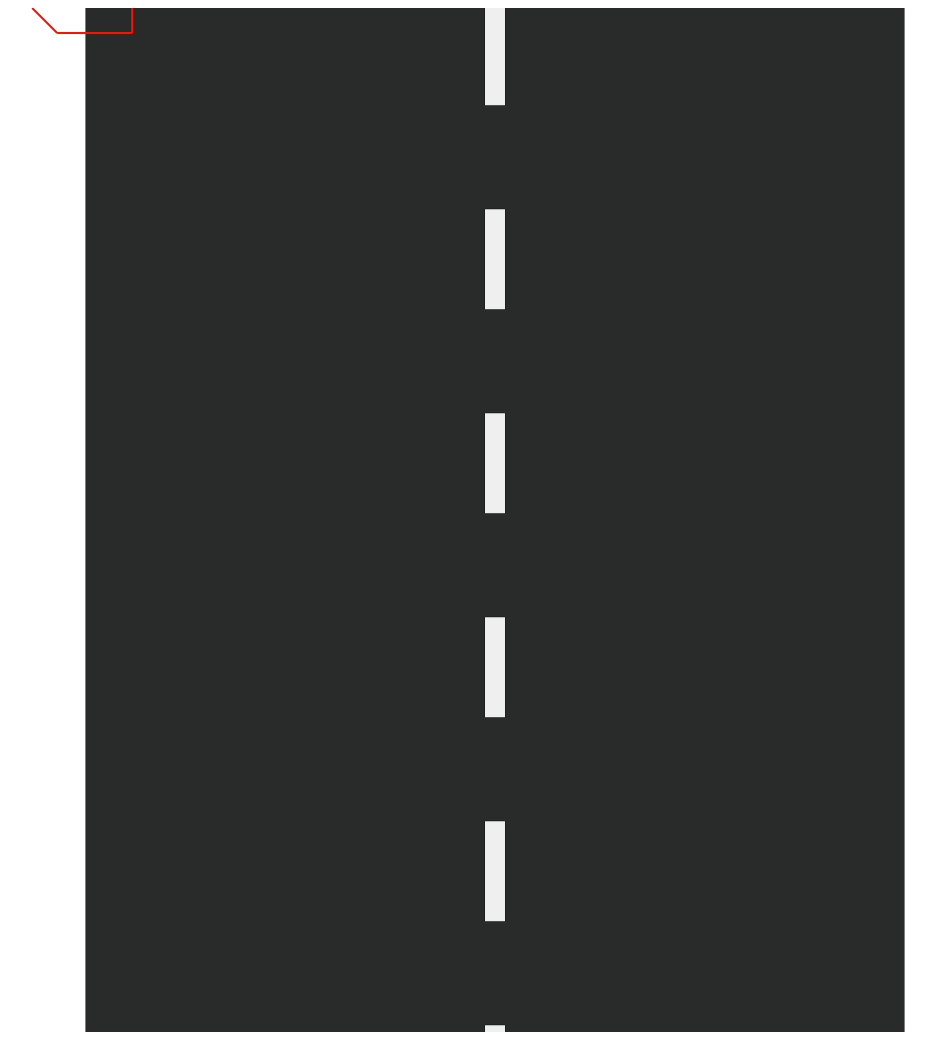
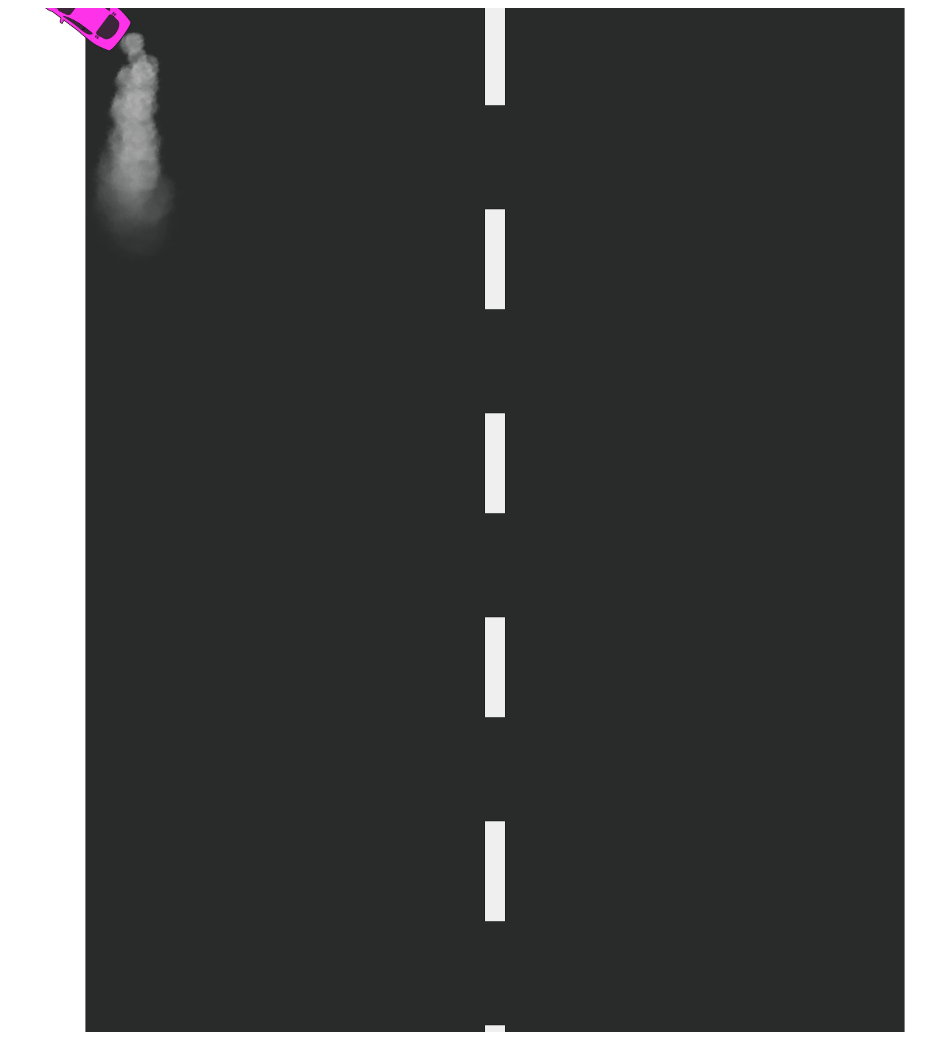
Before and after one commit to DmitryMI/WebRacing, a plain HTML site: page index.html in a window 1280 px wide. Shown: the whole page, without its empty margins (25-961 px from the left). Drawn offline with Linux system fonts and the light colour scheme.

Commit message:
Smoke particles implemented

```diff
--- a/engine/Components/BoxCollider.js
+++ b/engine/Components/BoxCollider.js
@@ -71,7 +71,7 @@ class BoxCollider extends ActorComponent
     on_collision_enter(other_collider_component)
     {
         this.collision_enter_event_handlers.forEach(element => {
-            element(this, other_collider_component)
+            element(other_collider_component)
         });
 
         if(this.debug_utils == null)
@@ -80,7 +80,7 @@ class BoxCollider extends ActorComponent
         }
         else
         {
-            this.debug_utils.draw_debug_box(this.get_translated_collider(), '#ff0000', 2, 0.5)
+            //this.debug_utils.draw_debug_box(this.get_translated_collider(), '#ff0000', 2, 0.5)
         }
     }
 
@@ -90,7 +90,7 @@ class BoxCollider extends ActorComponent
             element(this, other_collider_component)
         });
 
-        this.debug_utils?.draw_debug_box(this.get_translated_collider(), '#00ff00', 2, 0.5)
+        //this.debug_utils?.draw_debug_box(this.get_translated_collider(), '#00ff00', 2, 0.5)
     }
 
     on_collision_stay(other_collider_component)
@@ -99,6 +99,6 @@ class BoxCollider extends ActorComponent
             element(this, other_collider_component)
         });
 
-        this.debug_utils?.draw_debug_box(this.get_translated_collider(), '#ffff00', 2)
+        //this.debug_utils?.draw_debug_box(this.get_translated_collider(), '#ffff00', 2)
     }
 }
--- a/engine/Vector2D.js
+++ b/engine/Vector2D.js
@@ -109,8 +109,8 @@ class Vector2D
     {
         let cos = Math.cos(angle_rad)
         let sin = Math.sin(angle_rad)
-        let x = cos * this.x - sin * this.y
-        let y = sin * this.x + cos * this.y
+        let x = this.x * cos - this.y * sin
+        let y = this.x * sin + this.y * cos
 
         this.x = x
         this.y = y
@@ -122,11 +122,11 @@ class Vector2D
         let y = this.y - point.y
         let cos = Math.cos(angle_rad)
         let sin = Math.sin(angle_rad)
-        x = cos * x - sin * y
-        y = sin * x + cos * y
+        let nx = cos * x - sin * y
+        let ny = sin * x + cos * y
 
-        this.x = x
-        this.y = y
+        this.x = nx + point.x
+        this.y = ny + point.y
     }
 
     static angle_between_vectors(a, b)
--- a/engine/drawables/DrawableImage.js
+++ b/engine/drawables/DrawableImage.js
@@ -8,8 +8,19 @@ class DrawableImage extends Drawable
         this.rotation = rotation
         this.width = width
         this.height = height
+        this._alpha = 1
 
         this.scale = Vector2D.identity()
+    }
+
+    get alpha()
+    {
+        return this._alpha
+    }
+
+    set alpha(value)
+    {
+        this._alpha = value
     }
 
     render(ctx)
@@ -19,9 +30,22 @@ class DrawableImage extends Drawable
         let x = this.location.x
         let y = this.location.y
 
-        let xShifted = x - this.width / 2
-        let yShifted = y - this.height / 2
+        let width = this.width * this.scale.x
+        let height = this.height * this.scale.y
 
-        ctx.drawImage(this.image, xShifted, yShifted, this.width, this.height)
+        let xShifted = x - width / 2
+        let yShifted = y - height / 2
+
+        ctx.translate(this.location.x, this.location.y)
+        ctx.rotate(this.rotation)
+        ctx.translate(-this.location.x, -this.location.y)
+
+        ctx.globalAlpha = this.alpha;
+        ctx.drawImage(this.image, xShifted, yShifted, width, height)
+        ctx.globalAlpha = 1.0;
+
+        ctx.translate(this.location.x, this.location.y)
+        ctx.rotate(-this.rotation)
+        ctx.translate(-this.location.x, -this.location.y)
     }
 }
--- a/engine/utils/DebugUtils.js
+++ b/engine/utils/DebugUtils.js
@@ -53,9 +53,9 @@ class DebugUtils
         }
     }
 
-    draw_debug_line(from, to, style, width)
+    draw_debug_line(from, to, style, width, persistance_seconds=-1)
     {
-        points = [from, to]
+        let points = [from, to]
         this.draw_debug_shape(points, style, width, persistance_seconds)
     }
 
--- a/engine/utils/MathUtils.js
+++ b/engine/utils/MathUtils.js
@@ -46,3 +46,8 @@ function unwind_angle(angle)
 
     return angle
 }
+
+function lerp(a, b, alpha)
+{
+    return a + (b - a) * alpha
+}
--- a/game/Car.js
+++ b/game/Car.js
@@ -11,10 +11,30 @@ class Car extends Pawn
         this.maximum_angular_speed = 0.05
 
         this.drawable = this.create_drawable()
-        this.add_component(this.create_collider())
+        this.collider = this.create_collider()
+        this.collider.add_collision_enter_event_handler((other_collider)=>this.on_collision_enter(other_collider))
+        this.add_component(this.collider)
+
+        this.smoke_spawn_period = 0.01
+
+        this.next_smoke_particle_time = this.smoke_spawn_period
     }
 
+    static image_instance = null
+
     create_drawable()
+    {
+        if (Car.image_instance == null)
+        {
+            Car.image_instance = new Image()
+            Car.image_instance.src = 'images/Car.png';
+        }
+
+        let drawable = new DrawableImage(Car.image_instance, this.location, this.rotation, 100, 50, 20)
+        return drawable
+    }
+
+    create_drawable_debug()
     {
         let width = 100
         let height = 50
@@ -42,9 +62,19 @@ class Car extends Pawn
         let input = this.game_instance.input
         let mouse_pos = input.mouse_position
 
-        let face_target = new Vector2D(mouse_pos.x, 0)
+        let x_diff = mouse_pos.x - this.location.x
+        let y_diff = mouse_pos.y - this.location.y
 
-        let car_target = Vector2D.subv(face_target, this.location)
+        let mouse_direction = new Vector2D(x_diff, y_diff)
+        mouse_direction.normalize()
+
+        let face_target_x = mouse_direction.x * this.maximum_speed
+        let face_target_y = mouse_direction.y * this.maximum_speed - WebRacingGameController.road_vertical_speed
+
+        //let face_target_x = this.location.x
+        let face_target = new Vector2D(face_target_x, face_target_y)
+
+        //this.debug_utils.draw_debug_line(this.location, Vector2D.addv(this.location, face_target), "#ff0000", 2)
 
         let car_mouse = Vector2D.subv(mouse_pos, this.location)
         let direction_car_mouse_length = car_mouse.length
@@ -54,7 +84,7 @@ class Car extends Pawn
 
         if(direction_car_mouse_length > 0.01)
         {
-            target_rotation = unwind_angle(car_target.rotation_angle)
+            target_rotation = unwind_angle(face_target.rotation_angle)
 
             let step = this.maximum_speed * delta_seconds
             if (step > direction_car_mouse_length)
@@ -94,11 +124,55 @@ class Car extends Pawn
         super.begin_play()
     }
 
+    on_collision_enter(other_collider)
+    {
+        this.game_instance.game_controller.report_car_collision(other_collider)
+    }
+
+    spawn_smoke_at(spawn_offset)
+    {
+        let rotation_speed = random_range(-2, 2)
+
+        let spawn_location = Vector2D.addv(this.location, spawn_offset)
+        let x_speed = random_range(-20, 20)
+        let particle_speed = new Vector2D(x_speed, WebRacingGameController.road_vertical_speed)
+        let particle = new SmokeParticle(spawn_location, particle_speed, rotation_speed, 0.3)
+        this.game_instance.spawn(particle)
+    }
+
+    spawn_smoke()
+    {
+        // Right Smoke
+        let right_x_spawn = random_range(-80, -50)
+        let right_y_spawn = random_range(5, 10)
+        let right_spawn_offset = new Vector2D(right_x_spawn, right_y_spawn)
+        right_spawn_offset.rotate(this.rotation)
+
+        // Left Smoke
+        let left_x_spawn = random_range(-80, -50)
+        let left_y_spawn = random_range(-10, -5)
+        let left_spawn_offset = new Vector2D(left_x_spawn, left_y_spawn)
+        left_spawn_offset.rotate(this.rotation)
+
+        this.spawn_smoke_at(left_spawn_offset)
+        this.spawn_smoke_at(right_spawn_offset)
+    }
+
     tick(delta_seconds)
     {
         super.tick(delta_seconds)
 
         this.follow_mouse(delta_seconds)
+
+        if(this.next_smoke_particle_time <= 0)
+        {
+            this.spawn_smoke()
+            this.next_smoke_particle_time = this.smoke_spawn_period
+        }
+        else
+        {
+            this.next_smoke_particle_time -= delta_seconds
+        }
     }
 
     render(canvas_rendering_context, delta_time)
--- a/game/Obstacle.js
+++ b/game/Obstacle.js
@@ -9,13 +9,13 @@ class Obstacle extends Pawn
         this.velocity = velocity
         this.life_box = life_box
 
-        this.drawable = Obstacle.get_drawable()
+        this.drawable = this.get_drawable()
         this.add_component(this.create_collider())
     }
 
     static image_instance = null
 
-    static get_drawable()
+    get_drawable()
     {
         if (Obstacle.image_instance == null)
         {
--- /dev/null
+++ b/game/SmokeParticle.js
@@ -0,0 +1,67 @@
+class SmokeParticle extends Pawn
+{
+    constructor(location, velocity, rotation_velocity, life_time)
+    {
+        super("Smoke")
+        this.location = location
+        this.rotation = 0
+        this.scale = Vector2D.identity()
+        this.velocity = velocity
+        this.life_time_maximum = life_time
+        this.rotation_velocity = rotation_velocity
+
+        this.life_time = 0
+
+        this.drawable = this.get_drawable()
+    }
+
+    static image_instance = null
+
+    get_drawable()
+    {
+        if (SmokeParticle.image_instance == null)
+        {
+            SmokeParticle.image_instance = new Image()
+            SmokeParticle.image_instance.src = 'images/SmokeParticle.png';
+        }
+
+        let drawable = new DrawableImage(SmokeParticle.image_instance, this.location, this.rotation, 25, 25, 10)
+        return drawable
+    }
+
+    get_normalized_lifetime()
+    {
+        return this.life_time / this.life_time_maximum
+    }
+
+    get_scaled_alpha()
+    {
+        return lerp(0.5, 0, this.get_normalized_lifetime())
+    }
+
+    get_scaled_size()
+    {
+        return lerp(1, 3, this.get_normalized_lifetime())
+    }
+
+    tick(delta_seconds)
+    {
+        super.tick(delta_seconds)
+
+        let step = Vector2D.multf(this.velocity, delta_seconds)
+        this.location = Vector2D.addv(this.location, step)
+
+        let angle_step = this.rotation_velocity * delta_seconds
+        this.rotation = this.rotation + angle_step
+
+        this.drawable.alpha = this.get_scaled_alpha()
+        let size = this.get_scaled_size()
+        this.scale = new Vector2D(size, size)
+
+        this.life_time += delta_seconds
+        if(this.life_time >= this.life_time_maximum)
+        {
+            this.destroy()
+        }
+    }
+}
--- a/game/WebRacingGameController.js
+++ b/game/WebRacingGameController.js
@@ -5,6 +5,7 @@ class WebRacingGameController extends GameController
         super()
 
         this.canvas = document.getElementById("scene_canvas")
+        this.score_element = document.getElementById("score")
         this.road_width_fraction = 0.8
         this.play_time = 0
 
@@ -24,7 +25,7 @@ class WebRacingGameController extends GameController
         return 0.01
     }
 
-    static get_obstacle_spawn_change(time)
+    static get_obstacle_spawn_chance(time)
     {
         let max = WebRacingGameController.obstacle_spawn_chance_maximum
         let slope = WebRacingGameController.obstacle_spawn_chance_slope
@@ -67,6 +68,12 @@ class WebRacingGameController extends GameController
         let max_y = this.road_size.y + 500
 
         return new Box(min_x, max_y, max_x, min_y)
+    }
+
+    update_score()
+    {
+        let score = Math.floor(this.play_time * 10)
+        this.score_element.innerHTML = score
     }
 
     begin_play()
@@ -118,15 +125,24 @@ class WebRacingGameController extends GameController
             this.car.location.x = road_right
         }
 
-        let chance_base = WebRacingGameController.get_obstacle_spawn_change(this.play_time)
-        console.log(chance_base)
+        let chance_base = WebRacingGameController.get_obstacle_spawn_chance(this.play_time)
+        //console.log(chance_base)
         let obstacle_spawn_chance = chance_base * delta_seconds
         let will_spawn = random_bool_weighted(obstacle_spawn_chance)
         if(will_spawn)
         {
             this.spawn_obstacle()
         }
+
+        this.update_score()
     }
 
+    report_car_collision(other_collider)
+    {
+        console.log("Collision with " + other_collider.parent.name)
+
+        // TODO Game Over
+        //this.game_instance.stop_tick()
+    }
 
 }
--- a/index.html
+++ b/index.html
@@ -4,6 +4,7 @@
     </head>
     <body>
         <canvas id="scene_canvas" width="1024" height="1024"></canvas>
+        <div id="score">0</div>
     </body>
 </html>
 
@@ -33,6 +34,7 @@
 <script src="game/drawables/RoadAnimationDrawable.js"></script>
 <script src="game/RoadAnimator.js"></script>
 <script src="game/Obstacle.js"></script>
+<script src="game/SmokeParticle.js"></script>
 <script src="game/Car.js"></script>
 <script src="game/WebRacingGameController.js"></script>
 <script src="main.js"></script>
```
Also changed, not shown: images/Car.png (added), images/SmokeParticle.png (added).
